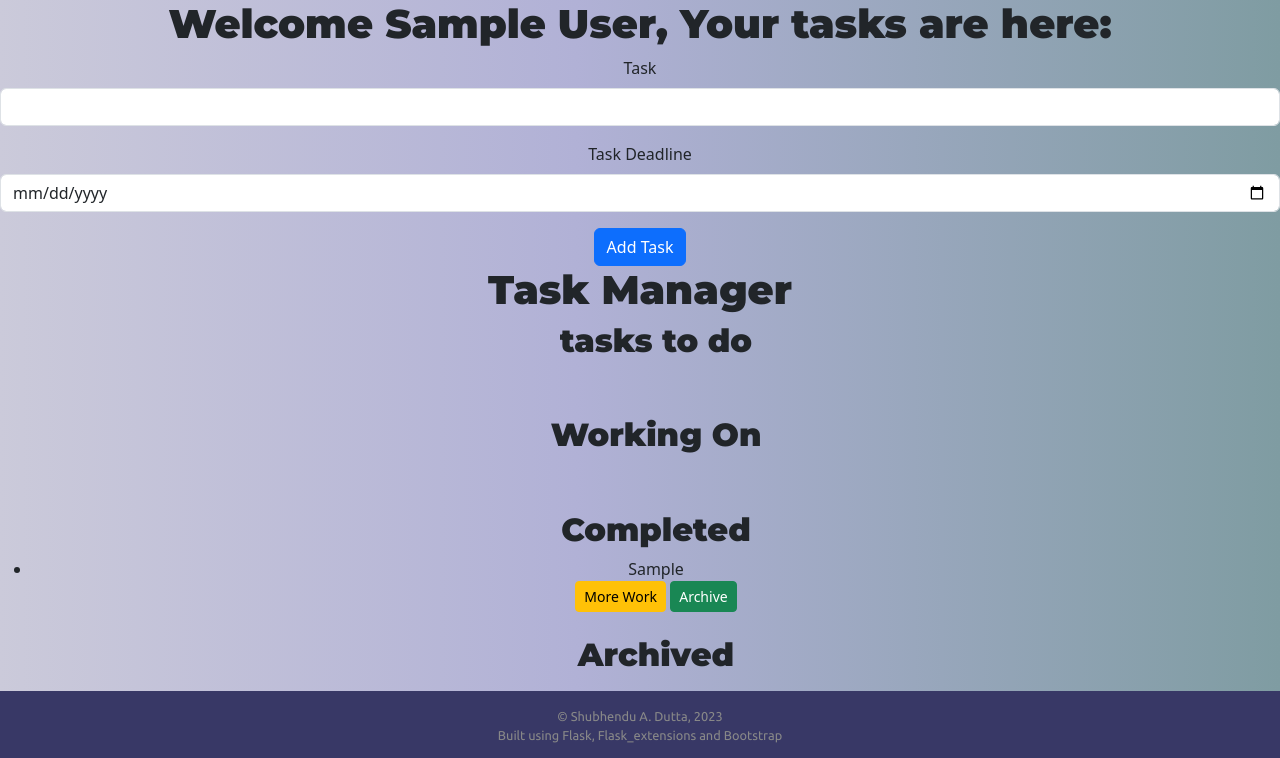
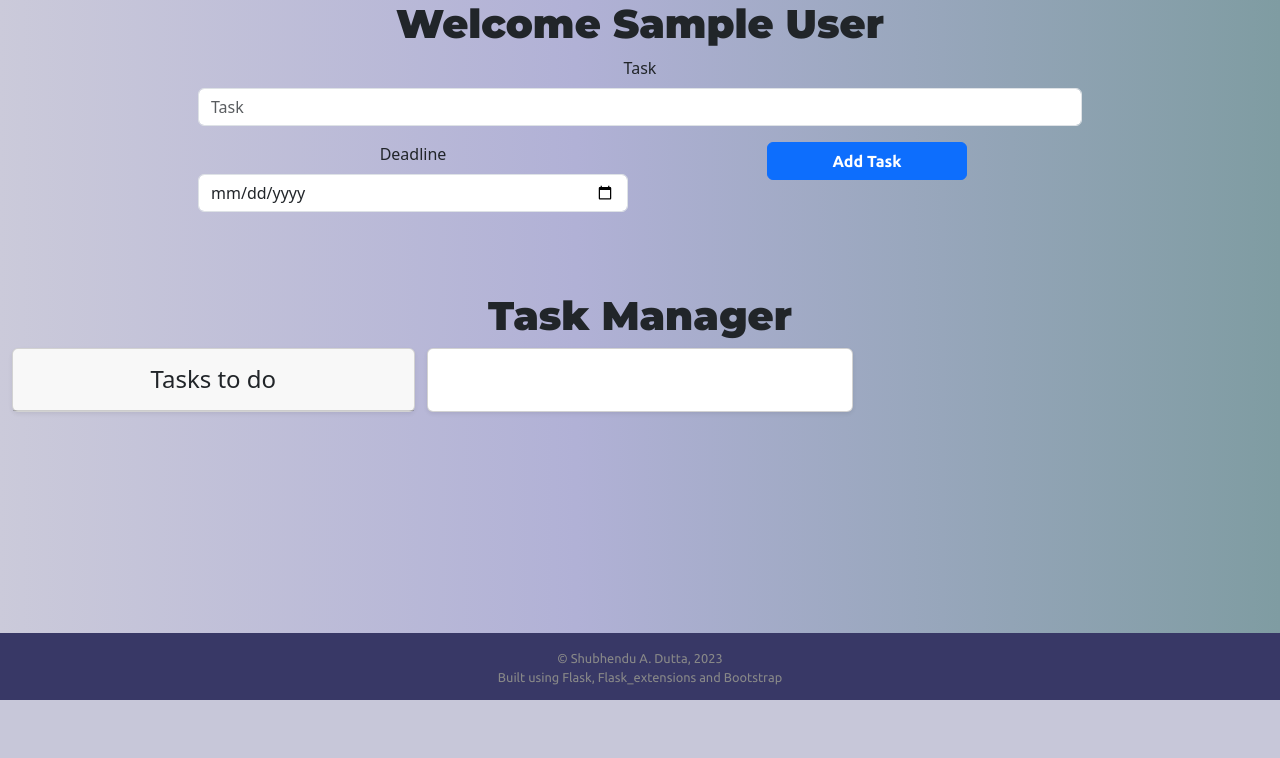
Before and after one commit to shubhenduanupamdutta/Portfolio_08_ToDo_List, a Flask app: page / in a window 1280 px wide. Shown: the part 100-858 px from the top of the page. After the commit the page ends 800 px from the top, so only its background shows below. Run offline with Flask 3, Linux system fonts and the light colour scheme; a user stored in the database is signed in; tables that the repository leaves empty hold one stand-in row (values such as "Sample post"); some libraries are stand-ins or nearby versions; some web fonts are replaced.

Commit message:
Styled todo-form.html.

```diff
--- a/app.py
+++ b/app.py
@@ -82,10 +82,6 @@
         except AttributeError:
             todo_list = []
         any_todo = len(todo_list) > 0
-        empty_form = NewTask(
-            task=None,
-            estimated_end_date=None
-        )
         form = NewTask(formdata=None)
 
         # Dividing tasks into tasks_todo, working_on and completed
--- a/forms.py
+++ b/forms.py
@@ -5,8 +5,8 @@
 
 # Creating form to add a task
 class NewTask(FlaskForm):
-    task = StringField(label="Task", validators=[InputRequired(), Length(min=1, max=250)])
-    estimated_end_date = DateField(label="Task Deadline")
+    task = StringField(validators=[InputRequired(), Length(min=1, max=250)])
+    estimated_end_date = DateField(label="Deadline")
     submit = SubmitField(label="Add Task", render_kw={"class": "w-25 btn btn-primary"})
 
 
--- a/static/css/style.css
+++ b/static/css/style.css
@@ -45,6 +45,13 @@
 
 nav img:hover {
     height: 50px;
+}
+
+
+/************** Flash Messages ********************/
+
+#flashMessages {
+    padding: 0 20%;
 }
 
 /************** New User Home Page ***************/
@@ -101,6 +108,27 @@
     color: blue;
 }
 
+/************** To-Do Form ***************/
+#todoForm .btn {
+    width: min(70%, 200px);
+    font-family: 'Ubuntu', sans-serif;
+    font-weight: bold;
+}
+
+#todoForm label[name="date"] {
+    font-family: 'Montserrat', sans-serif;
+    font-weight: bold;
+    font-size: 1.2rem;
+}
+/************** Task Manager ***************/
+
+#taskManager {
+    padding-top: 5%;
+}
+
+#taskManager .filler {
+    background-color: white;
+}
 
 /************** Footer ***************/
 
@@ -132,3 +160,9 @@
         padding: 5% 2%;
     }
 }
+
+@media screen and (min-width:800px) {
+    #todoForm {
+        padding: 0 10%;
+    }
+}
--- a/templates/base.html
+++ b/templates/base.html
@@ -65,7 +65,7 @@
         </section>
         {% if current_user.is_authenticated %}
             <section id="user_info">
-                <h1> Welcome {{ session.name }}, Your tasks are here:</h1>
+                <h1> Welcome {{ session.name }}</h1>
             </section>
         {% endif %}
         {% block content %}{% endblock %}
--- a/templates/index.html
+++ b/templates/index.html
@@ -5,13 +5,14 @@
 {% endblock %}
 
 {% block content %}
+
     {% if current_user.is_authenticated %}
-        {% from "bootstrap/form.html" import render_form %}
-            {{ render_form(form, action=url_for('home'), novalidate=True, method='post') }}
+
+        {% include 'todo-form.html' %}
+        <section id="taskManager">
             <h1>Task Manager</h1>
-            {% if any_todo %}
-                {% include 'tasks.html' %}
-            {% endif %}
+            {% include 'tasks.html' %}
+        </section>
     {% else %}
         <section id="new_user_home">
             <div class="container">
--- a/templates/tasks.html
+++ b/templates/tasks.html
@@ -1,30 +1,45 @@
-<ul>
-    <h2> tasks to do</h2>
-    {% for todo in tasks_to_do %}
-        <li>{{ todo.task }}</li>
-        <button type="button" class="btn btn-warning btn-sm" onclick="location.href='{{ url_for("delete", task_id=todo.id) }}'">Delete</button>
-        <button type="button" class="btn btn-success btn-sm" onclick="location.href='{{ url_for("start", task_id=todo.id) }}'">Start</button>
-    {% endfor %}
-    <br><br>
-    <h2> Working On</h2>
-    {% for todo in working_on %}
-        <li>{{ todo.task }}</li>
-        <button type="button" class="btn btn-warning btn-sm" onclick="location.href='{{ url_for("stopped", task_id=todo.id) }}'">Stop</button>
-        <button type="button" class="btn btn-success btn-sm" onclick="location.href='{{ url_for("completed", task_id=todo.id) }}'">Completed</button>
-    {% endfor %}
-    <br><br>
-    <h2> Completed</h2>
-    {% for todo in completed %}
-        <li>{{ todo.task }}</li>
-        <button type="button" class="btn btn-warning btn-sm" onclick="location.href='{{ url_for("not_complete", task_id=todo.id) }}'">More Work</button>
-        <button type="button" class="btn btn-success btn-sm" onclick="location.href='{{ url_for("archive", task_id=todo.id) }}'">Archive</button>
-    {% endfor %}
-    <br><br>
-    <h2>Archived</h2>
-    {% for todo in archive %}
-        <li> {{ todo.task }}</li>
-        <button type="button" class="btn btn-warning btn-sm" onclick="location.href='{{ url_for("delete", task_id=todo.id) }}'">Delete</button>
-        <button type="button" class="btn btn-success btn-sm" onclick="location.href='{{ url_for("unarchive", task_id=todo.id) }}'">Restore</button>
-    {% endfor %}
+{#<ul>#}
+{#    <h2> tasks to do</h2>#}
+{#    {% for todo in tasks_to_do %}#}
+{#        <li>{{ todo.task }}</li>#}
+{#        <button type="button" class="btn btn-warning btn-sm" onclick="location.href='{{ url_for("delete", task_id=todo.id) }}'">Delete</button>#}
+{#        <button type="button" class="btn btn-success btn-sm" onclick="location.href='{{ url_for("start", task_id=todo.id) }}'">Start</button>#}
+{#    {% endfor %}#}
+{#    <br><br>#}
+{#    <h2> Working On</h2>#}
+{#    {% for todo in working_on %}#}
+{#        <li>{{ todo.task }}</li>#}
+{#        <button type="button" class="btn btn-warning btn-sm" onclick="location.href='{{ url_for("stopped", task_id=todo.id) }}'">Stop</button>#}
+{#        <button type="button" class="btn btn-success btn-sm" onclick="location.href='{{ url_for("completed", task_id=todo.id) }}'">Completed</button>#}
+{#    {% endfor %}#}
+{#    <br><br>#}
+{#    <h2> Completed</h2>#}
+{#    {% for todo in completed %}#}
+{#        <li>{{ todo.task }}</li>#}
+{#        <button type="button" class="btn btn-warning btn-sm" onclick="location.href='{{ url_for("not_complete", task_id=todo.id) }}'">More Work</button>#}
+{#        <button type="button" class="btn btn-success btn-sm" onclick="location.href='{{ url_for("archive", task_id=todo.id) }}'">Archive</button>#}
+{#    {% endfor %}#}
+{#    <br><br>#}
+{#    <h2>Archived</h2>#}
+{#    {% for todo in archive %}#}
+{#        <li> {{ todo.task }}</li>#}
+{#        <button type="button" class="btn btn-warning btn-sm" onclick="location.href='{{ url_for("delete", task_id=todo.id) }}'">Delete</button>#}
+{#        <button type="button" class="btn btn-success btn-sm" onclick="location.href='{{ url_for("unarchive", task_id=todo.id) }}'">Restore</button>#}
+{#    {% endfor %}#}
+{##}
+{#</ul>#}
 
-</ul>
+<!-- Inside Task Manager -->
+
+<div class="container-fluid">
+    <div class="row row-cols-1 row-cols-lg-3 mb-3 text-center">
+        <div class="col">
+            <div class="card mb-2 rounded-2 shadow-sm">
+                {% include 'work-to-do.html' %}
+            </div>
+        </div>
+        <div class="card mb-2 rounded-2 shadow-sm">
+            {% include 'working-on.html' %}
+        </div>
+    </div>
+</div>
--- /dev/null
+++ b/templates/todo-form.html
@@ -0,0 +1,15 @@
+<section id="todoForm" class="container text-center">
+    {%  from "bootstrap5/form.html" import render_field %}
+    <form class="form" action="{{ url_for('home') }}" method="post" role="form">
+        {{ form.csrf_token() }}
+        {{ render_field(form.task, form_type="inline", placeholder="Task") }}
+        <div class="row">
+            <div class="col-md-6">
+                {{ render_field(form.estimated_end_date, form_type="horizontal") }}
+            </div>
+            <div class="col-md-6">
+                {{ render_field(form.submit, form_type="horizontal") }}
+            </div>
+        </div>
+
+</section>
--- /dev/null
+++ b/templates/work-to-do.html
@@ -0,0 +1,3 @@
+<div class="card-header py-3">
+                    <h4 class="my-0 fw-normal">Tasks to do</h4>
+                </div>
```
Also changed, not shown: templates/working-on.html (added).
